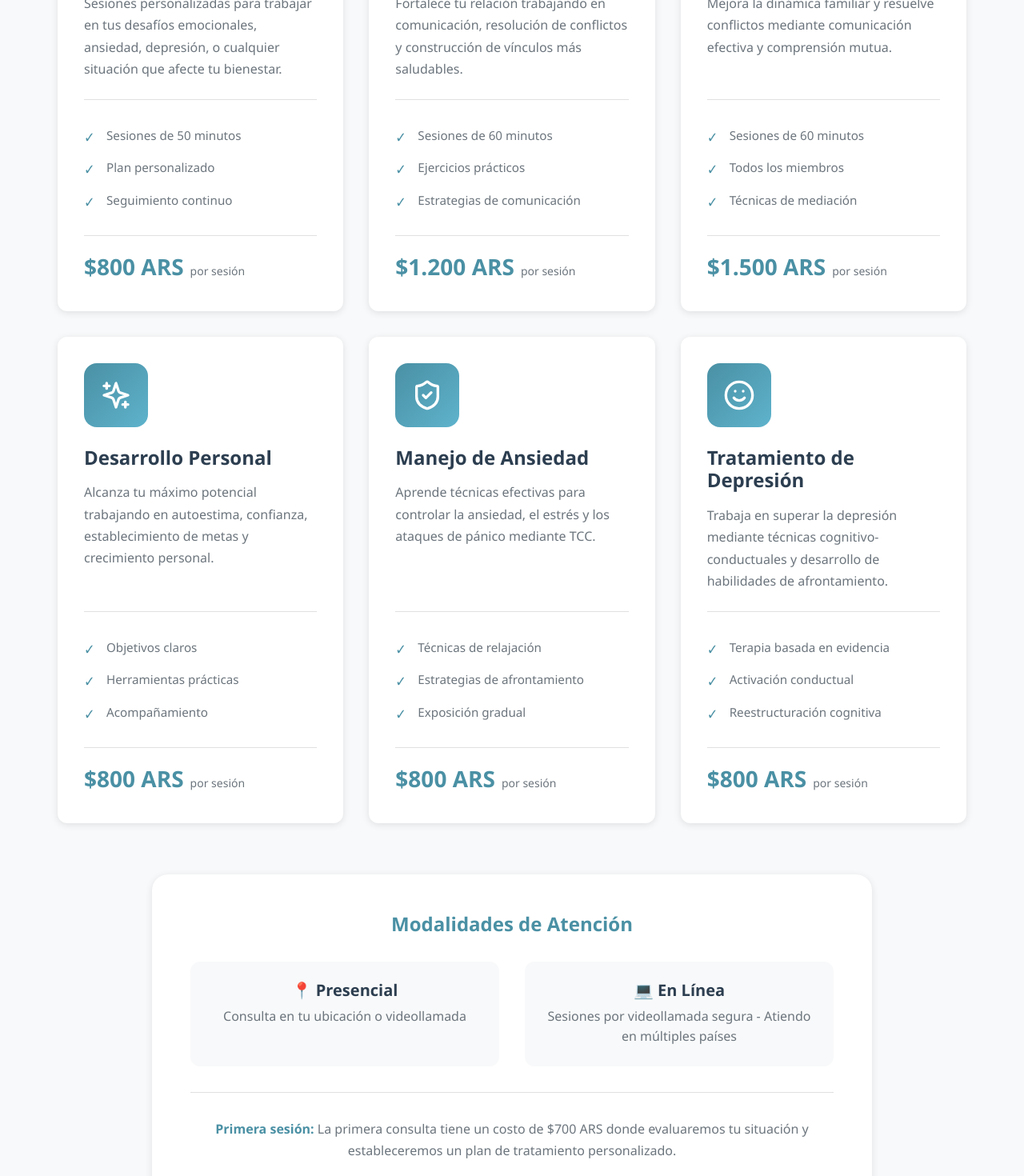
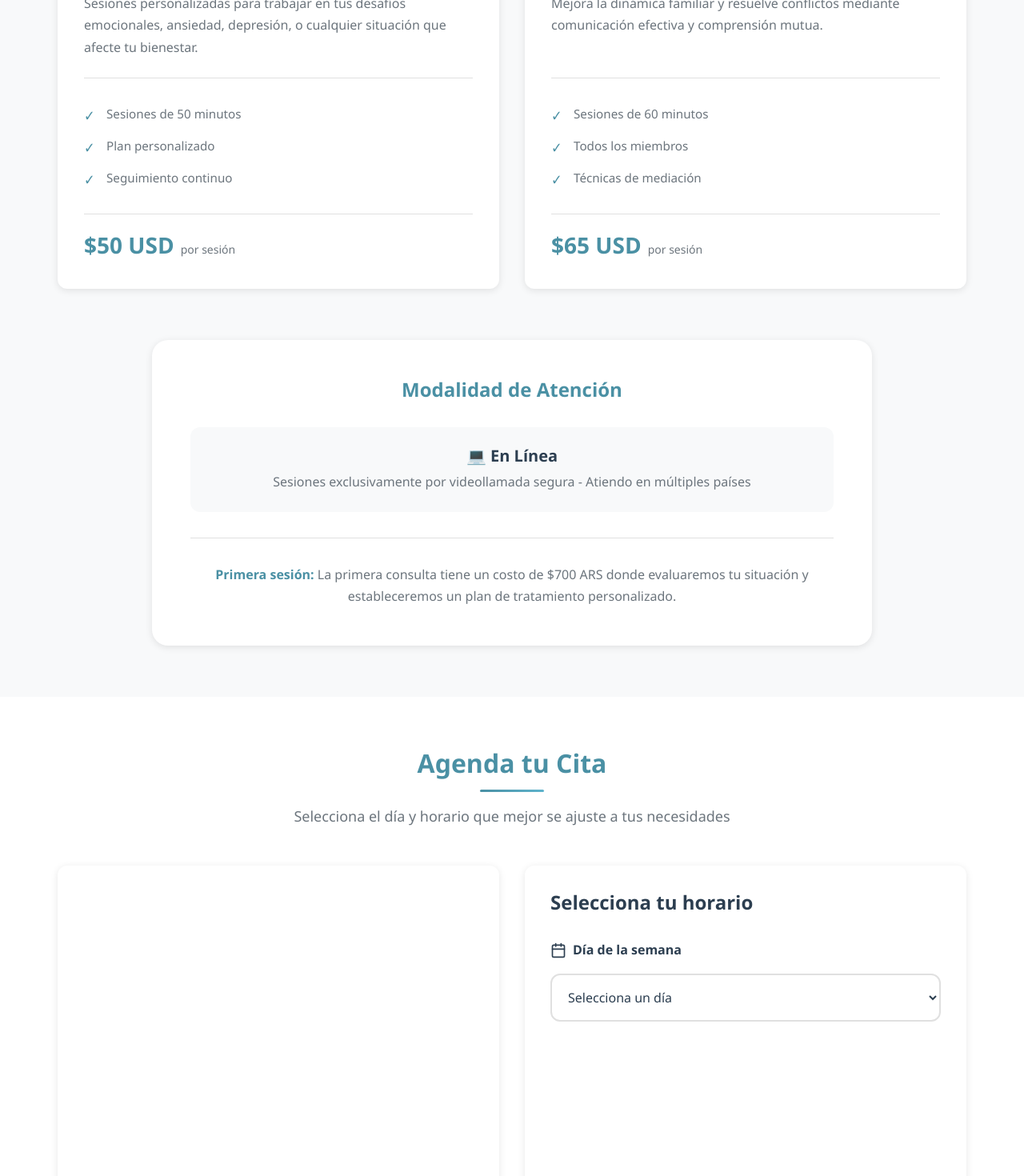
Before and after one commit to santimentasti/psychology-website, a React (Vite) app in the folder frontend/: page / in a window 1280 px wide. Shown: the part 3360-4830 px from the top of the page at 80% size. Built offline with nearby package versions, Linux system fonts and the light colour scheme.

Commit message:
feat: Update CORS middleware to include production URLs, add nixpacks.toml for build configuration, modify calendar and services components for clarity, and update contact information in mock data.

```diff
--- a/frontend/src/components/Calendar.tsx
+++ b/frontend/src/components/Calendar.tsx
@@ -55,7 +55,7 @@ const Calendar = () => {
                 <CheckCircle size={24} />
                 <div>
                   <h4>Modalidad</h4>
-                  <p>Presencial u Online</p>
+                  <p>Exclusivamente Online</p>
                 </div>
               </div>
 
--- a/frontend/src/components/Services.tsx
+++ b/frontend/src/components/Services.tsx
@@ -59,15 +59,11 @@ const Services = () => {
         </div>
 
         <div className="services-note">
-          <h3>Modalidades de Atención</h3>
+          <h3>Modalidad de Atención</h3>
           <div className="modalities">
             <div className="modality">
-              <h4>📍 Presencial</h4>
-              <p>Consulta en tu ubicación o videollamada</p>
-            </div>
-            <div className="modality">
               <h4>💻 En Línea</h4>
-              <p>Sesiones por videollamada segura - Atiendo en múltiples países</p>
+              <p>Sesiones exclusivamente por videollamada segura - Atiendo en múltiples países</p>
             </div>
           </div>
           <p className="note-text">
--- a/frontend/src/constants/mockData.ts
+++ b/frontend/src/constants/mockData.ts
@@ -49,20 +49,9 @@ export interface FAQ {
 // Contact Information
 export const CONTACT_INFO: ContactInfo = {
   psychologistName: 'Lic. Matías Munno',
-  phone: '+5491123456789', // TODO: Replace with real WhatsApp number
-  email: 'matias.munno@psychology-practice.com', // TODO: Replace with real email
-  address: 'Av. Corrientes 1234, Piso 5, Oficina 12, C1043 CABA, Buenos Aires, Argentina',
-  addressShort: 'Buenos Aires, Argentina',
-  socialMedia: {
-    instagram: {
-      url: 'https://instagram.com/matiasmunno_psi', // TODO: Replace with real Instagram
-      handle: '@matiasmunno_psi'
-    },
-    linkedin: {
-      url: 'https://linkedin.com/in/matias-munno', // TODO: Replace with real LinkedIn
-      handle: 'Matías Munno'
-    }
-  }
+  phone: '+5491157445931', // WhatsApp: +54 9 11 5744-5931
+  email: 'munno.matias5@gmail.com',
+  socialMedia: {}
 }
 
 // Professional Information
@@ -87,48 +76,16 @@ export const SERVICES_DATA: Service[] = [
     title: 'Terapia Individual',
     description: 'Sesiones personalizadas para trabajar en tus desafíos emocionales, ansiedad, depresión, o cualquier situación que afecte tu bienestar.',
     features: ['Sesiones de 50 minutos', 'Plan personalizado', 'Seguimiento continuo'],
-    price: 800,
-    currency: 'ARS'
-  },
-  {
-    id: 'terapia-pareja',
-    title: 'Terapia de Pareja',
-    description: 'Fortalece tu relación trabajando en comunicación, resolución de conflictos y construcción de vínculos más saludables.',
-    features: ['Sesiones de 60 minutos', 'Ejercicios prácticos', 'Estrategias de comunicación'],
-    price: 1200,
-    currency: 'ARS'
+    price: 50,
+    currency: 'USD'
   },
   {
     id: 'terapia-familiar',
     title: 'Terapia Familiar',
     description: 'Mejora la dinámica familiar y resuelve conflictos mediante comunicación efectiva y comprensión mutua.',
     features: ['Sesiones de 60 minutos', 'Todos los miembros', 'Técnicas de mediación'],
-    price: 1500,
-    currency: 'ARS'
-  },
-  {
-    id: 'desarrollo-personal',
-    title: 'Desarrollo Personal',
-    description: 'Alcanza tu máximo potencial trabajando en autoestima, confianza, establecimiento de metas y crecimiento personal.',
-    features: ['Objetivos claros', 'Herramientas prácticas', 'Acompañamiento'],
-    price: 800,
-    currency: 'ARS'
-  },
-  {
-    id: 'manejo-ansiedad',
-    title: 'Manejo de Ansiedad',
-    description: 'Aprende técnicas efectivas para controlar la ansiedad, el estrés y los ataques de pánico mediante TCC.',
-    features: ['Técnicas de relajación', 'Estrategias de afrontamiento', 'Exposición gradual'],
-    price: 800,
-    currency: 'ARS'
-  },
-  {
-    id: 'tratamiento-depresion',
-    title: 'Tratamiento de Depresión',
-    description: 'Trabaja en superar la depresión mediante técnicas cognitivo-conductuales y desarrollo de habilidades de afrontamiento.',
-    features: ['Terapia basada en evidencia', 'Activación conductual', 'Reestructuración cognitiva'],
-    price: 800,
-    currency: 'ARS'
+    price: 65,
+    currency: 'USD'
   }
 ]
 
@@ -156,7 +113,7 @@ export const FAQ_DATA: FAQ[] = [
   },
   {
     question: '¿Ofrecen sesiones en línea?',
-    answer: 'Sí, ofrezco sesiones tanto presenciales como por videollamada segura. Atiendo pacientes en Argentina, Latinoamérica, Canadá, Estados Unidos y Europa.'
+    answer: 'Sí, ofrezco sesiones exclusivamente por videollamada segura. Atiendo pacientes en Argentina, Latinoamérica, Canadá, Estados Unidos y Europa.'
   },
   {
     question: '¿Cómo agendar la primera cita?',
--- a/frontend/src/services/api.service.ts
+++ b/frontend/src/services/api.service.ts
@@ -1,6 +1,7 @@
 // Frontend API Service for backend integration
 
-const API_BASE_URL = import.meta.env.VITE_API_URL || 'http://localhost:3000/api';
+// Use environment variable or default to production backend URL
+const API_BASE_URL = import.meta.env.VITE_API_URL || 'https://psychology-backend-production.up.railway.app/api';
 
 interface ApiResponse<T> {
   success: boolean;
```
Also changed, not shown: 2 other files (tests, documents, lock files or other folders).
